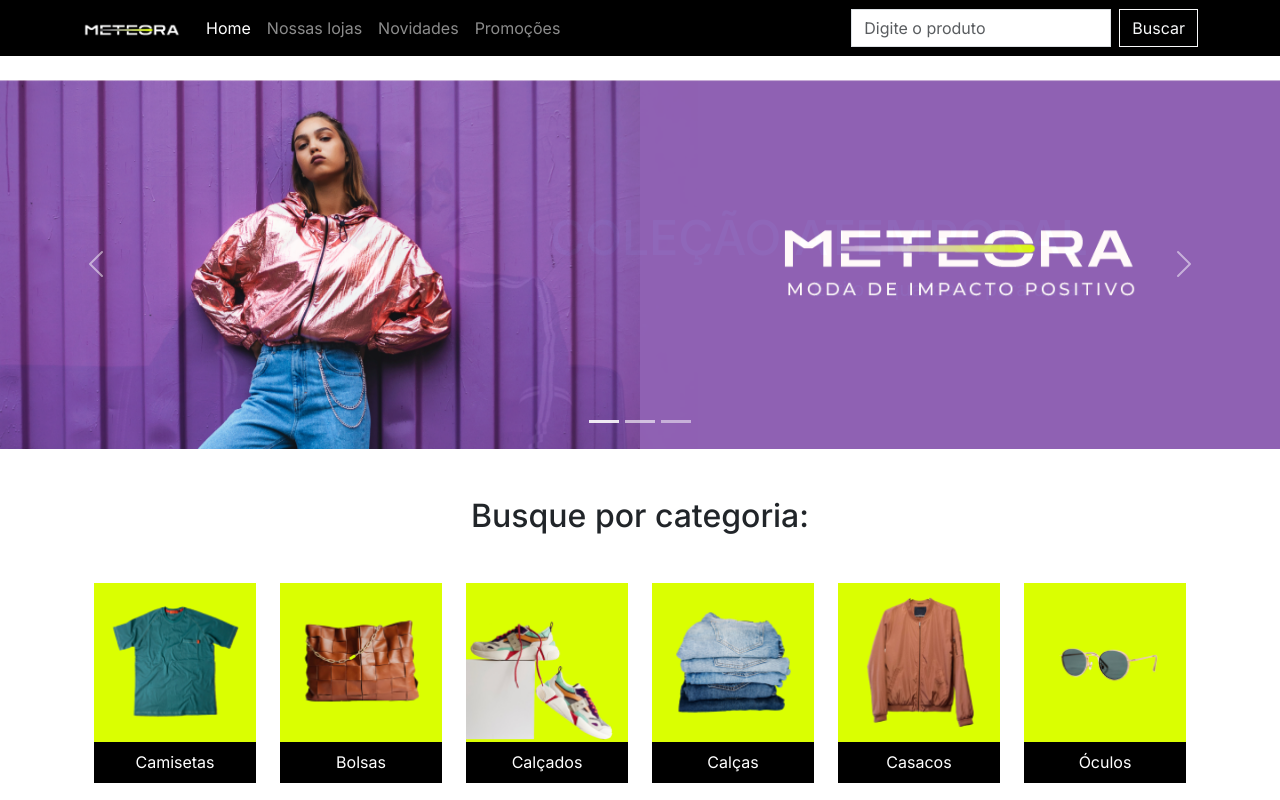
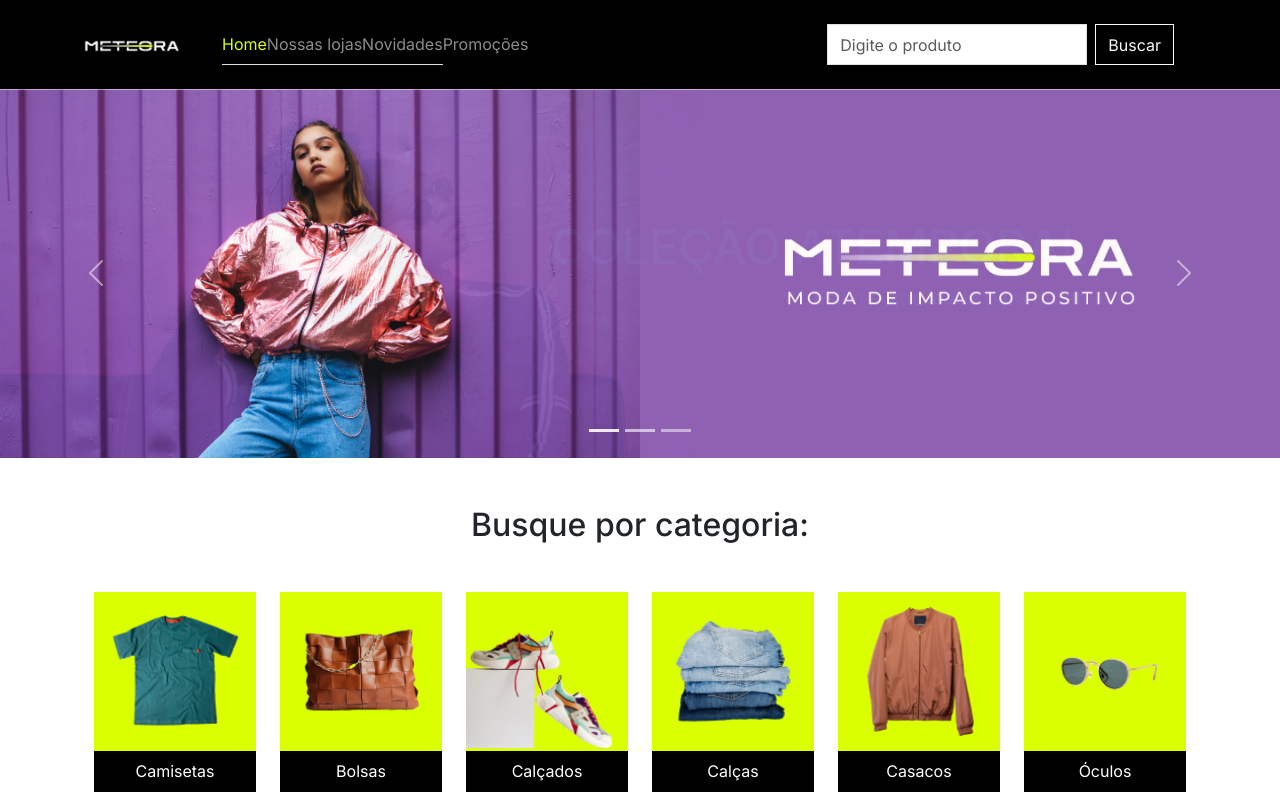
Before and after one commit to sucodelarangela/meteora, a Vue app: page / in a window 1280 px wide. Shown: the top 800 px of the page. Built offline with nearby package versions, Linux system fonts and the light colour scheme.

Commit message:
fix: navbar styles on mobile

```diff
--- a/src/components/NavBar.vue
+++ b/src/components/NavBar.vue
@@ -9,31 +9,41 @@
       <button
         class="navbar-toggler border-0"
         type="button"
-        data-bs-toggle="collapse"
+        data-bs-toggle="offcanvas"
         data-bs-target="#navbarSupportedContent"
         aria-controls="navbarSupportedContent"
         aria-expanded="false"
-        aria-label="Toggle navigation"
+        aria-label="Abrir menu"
       >
         <!-- Ícones do menu -->
         <span>
           <i class="bi bi-list primary-yellow fs-2"></i>
-          <i class="bi bi-x-lg primary-yellow fs-2 d-none"></i>
         </span>
       </button>
-      <div class="collapse navbar-collapse" id="navbarSupportedContent">
+      <div class="offcanvas offcanvas-end text-bg-dark px-4 py-3" id="navbarSupportedContent">
+        <div class="offcanvas-header p-0">
+          <button
+            type="button"
+            class="btn ms-auto p-0"
+            data-bs-dismiss="offcanvas"
+            aria-label="Fechar menu"
+          >
+            <i class="bi bi-x-lg primary-yellow fs-3 d-none"></i>
+          </button>
+        </div>
+
         <ul class="navbar-nav me-auto">
-          <li class="nav-item">
-            <a class="nav-link active" aria-current="page" href="#">Home</a>
+          <li class="nav-item py-2 border-bottom">
+            <a class="nav-link p-0 active" aria-current="page" href="#">Home</a>
           </li>
-          <li class="nav-item">
-            <a class="nav-link" href="#">Nossas lojas</a>
+          <li class="nav-item py-2 border-bottom">
+            <a class="nav-link p-0" href="#">Nossas lojas</a>
           </li>
-          <li class="nav-item">
-            <a class="nav-link" href="#">Novidades</a>
+          <li class="nav-item py-2 border-bottom">
+            <a class="nav-link p-0" href="#">Novidades</a>
           </li>
-          <li class="nav-item">
-            <a class="nav-link" href="#">Promoções</a>
+          <li class="nav-item py-2">
+            <a class="nav-link p-0" href="#">Promoções</a>
           </li>
         </ul>
         <!-- Input tablet+ -->
@@ -50,8 +60,8 @@
     </div>
   </header>
   <!-- Input mobile -->
-  <section class="container mx-auto my-4 bg-light">
-    <form class="d-flex d-md-none">
+  <section class="container mx-auto my-4 bg-light d-md-none px-4">
+    <form class="d-flex">
       <input
         class="form-control me-2 rounded-0 border-black"
         type="search"
@@ -64,6 +74,8 @@
 </template>
 
 <style lang="scss" scoped>
+@use '../assets/styles/variables' as v;
+
 .navbar-brand img {
   width: 7.875rem;
 }
@@ -72,8 +84,24 @@
   > span > .bi-list {
     display: none;
   }
-  > span > .bi-x-lg {
+  /* > span > .bi-x-lg {
     display: block !important;
+  } */
+}
+
+.bi-x-lg {
+  display: block !important;
+}
+
+.offcanvas {
+  height: fit-content;
+  width: fit-content !important;
+}
+
+.nav-link {
+  &:hover,
+  &.active {
+    color: v.$primary-yellow !important;
   }
 }
 
@@ -89,6 +117,9 @@
   button {
     font-size: 0.875rem;
   }
+  .offcanvas {
+    flex-direction: row;
+  }
 }
 
 @media screen and (min-width: 1200px) {
```
